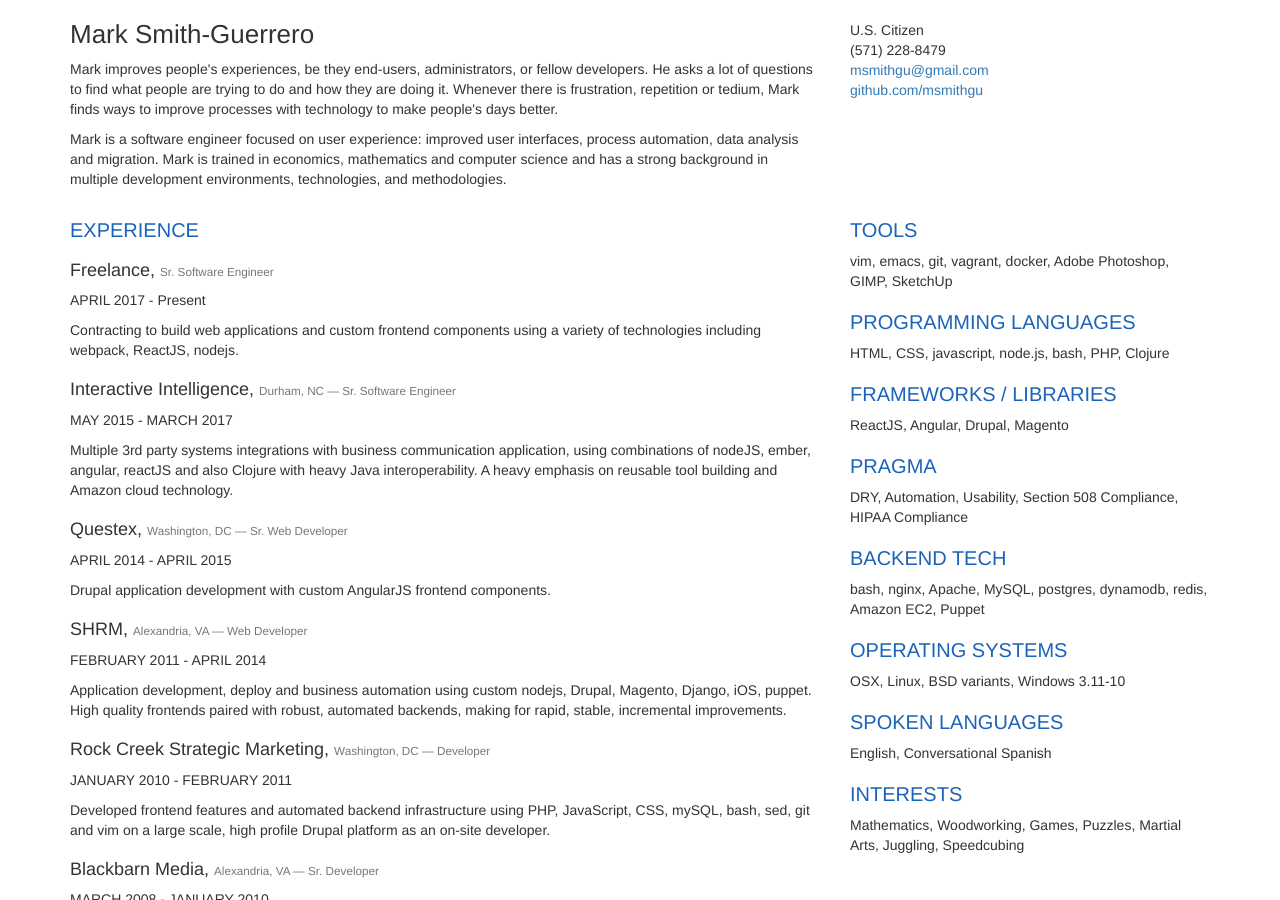
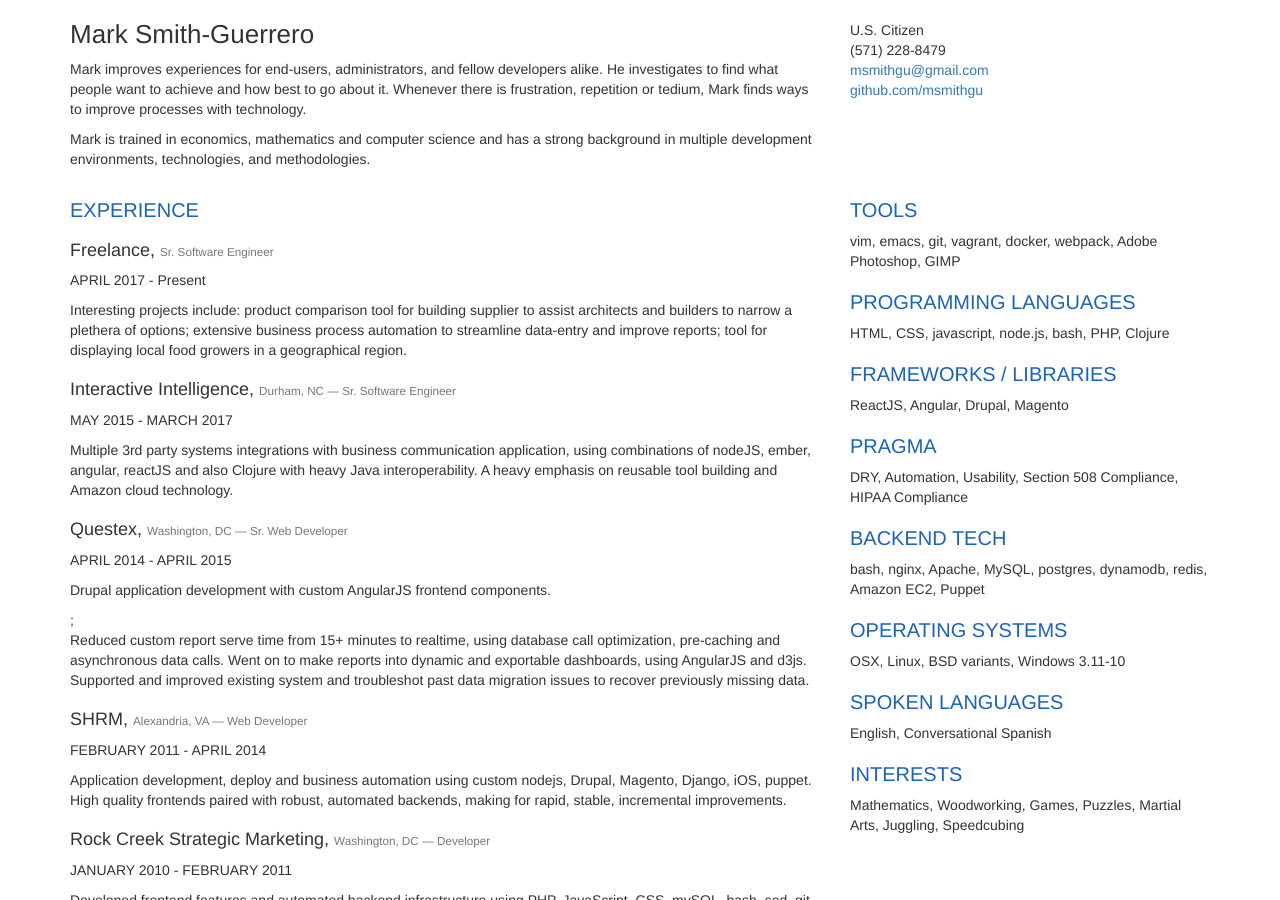
Before and after one commit to msmithgu/msmithgu.github.io, a Jekyll site: the page index.html, which Jekyll copies as it is, in a window 1280 px wide and 900 px high. Built offline with Jekyll 4.4.1, drawn with Linux system fonts in a browser that asks for light colours; some of the changed text lies outside the part shown.

Commit message:
improved copy

```diff
--- a/index.html
+++ b/index.html
@@ -30,8 +30,8 @@
       <div class="row">
         <div class="col-xs-8">
           <h1>Mark Smith-Guerrero</h1>
-          <p>Mark improves people's experiences, be they end-users, administrators, or fellow developers. He asks a lot of questions to find what people are trying to do and how they are doing it. Whenever there is frustration, repetition or tedium, Mark finds ways to improve processes with technology to make people's days better.</p>
-          <p>Mark is a software engineer focused on user experience: improved user interfaces, process automation, data analysis and migration. Mark is trained in economics, mathematics and computer science and has a strong background in multiple development environments, technologies, and methodologies.</p>
+          <p>Mark improves experiences for end-users, administrators, and fellow developers alike. He investigates to find what people want to achieve and how best to go about it. Whenever there is frustration, repetition or tedium, Mark finds ways to improve processes with technology.</p>
+          <p>Mark is trained in economics, mathematics and computer science and has a strong background in multiple development environments, technologies, and methodologies.</p>
         </div>
         <div class="col-xs-4 contact">
           U.S. Citizen<br />
@@ -46,7 +46,7 @@
           <h2>experience</h2>
           <h3>Freelance, <small>Sr. Software Engineer</small></h3>
           <p class="dates">APRIL 2017 - Present</p>
-          <p>Contracting to build web applications and custom frontend components using a variety of technologies including webpack, ReactJS, nodejs.</p>
+          <p>Interesting projects include: product comparison tool for building supplier to assist architects and builders to narrow a plethera of options; extensive business process automation to streamline data-entry and improve reports; tool for displaying local food growers in a geographical region.</p>
           <h3>Interactive Intelligence, <small>Durham, NC — Sr. Software Engineer</small></h3>
           <p class="dates">MAY 2015 - MARCH 2017</p>
           <p>Multiple 3rd party systems integrations with business communication
@@ -57,6 +57,7 @@
           <p class="dates">APRIL 2014 - APRIL 2015</p>
           <p>Drupal application development with custom AngularJS frontend
           components.</p>
+;         <p>Reduced custom report serve time from 15+ minutes to realtime, using database call optimization, pre-caching and asynchronous data calls. Went on to make reports into dynamic and exportable dashboards, using AngularJS and d3js. Supported and improved existing system and troubleshot past data migration issues to recover previously missing data.</p>
           <h3>SHRM, <small>Alexandria, VA — Web Developer</small></h3>
           <p class="dates">FEBRUARY 2011 - APRIL 2014</p>
           <p>Application development, deploy and business automation using custom
@@ -101,18 +102,10 @@
           another for video answers to twitter questions to the Press Secretary.
           Both web applications had to have easy to use administrative backends
           and also snappy, massively scalable frontends.</p>
-
-          <h2>more about mark</h2>
-          <p>Mark believes in never claiming mastery because there is always
-          something more to learn and there are always new ways to add value.</p>
-          <p>Mark thrives on elegant, robust solutions and strives for functionality,
-          snappiness, security, and maintainability.</p>
-          <p>Mark’s goal is that any product he provides to a client is one that they
-          love, can use easily, and can extend and grow over time.</p>
         </div>
         <div class="col-xs-4">
           <h2>tools</h2>
-          <p>vim, emacs, git, vagrant, docker, Adobe Photoshop, GIMP, SketchUp</p>
+          <p>vim, emacs, git, vagrant, docker, webpack, Adobe Photoshop, GIMP</p>
           <h2>programming languages</h2>
           <p>HTML, CSS, javascript, node.js, bash, PHP, Clojure</p>
           <h2>frameworks / libraries</h2>
```
